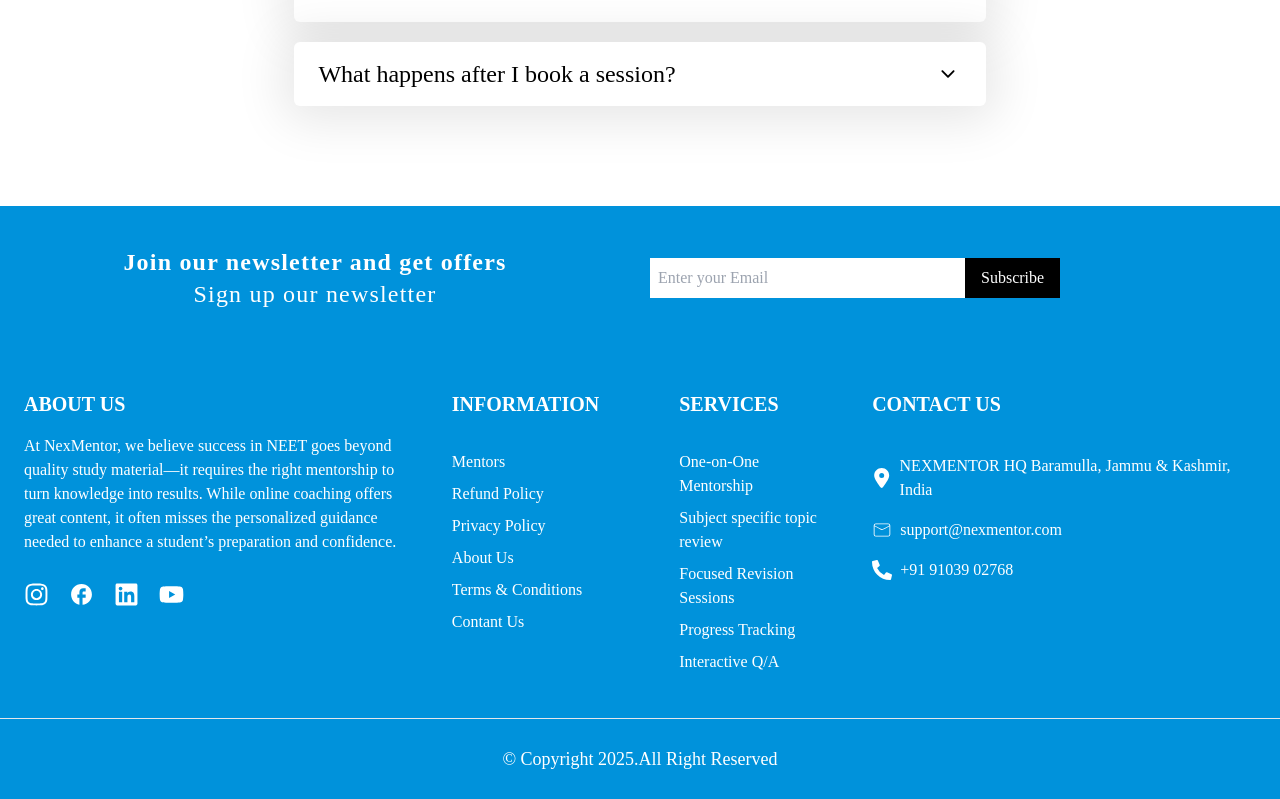
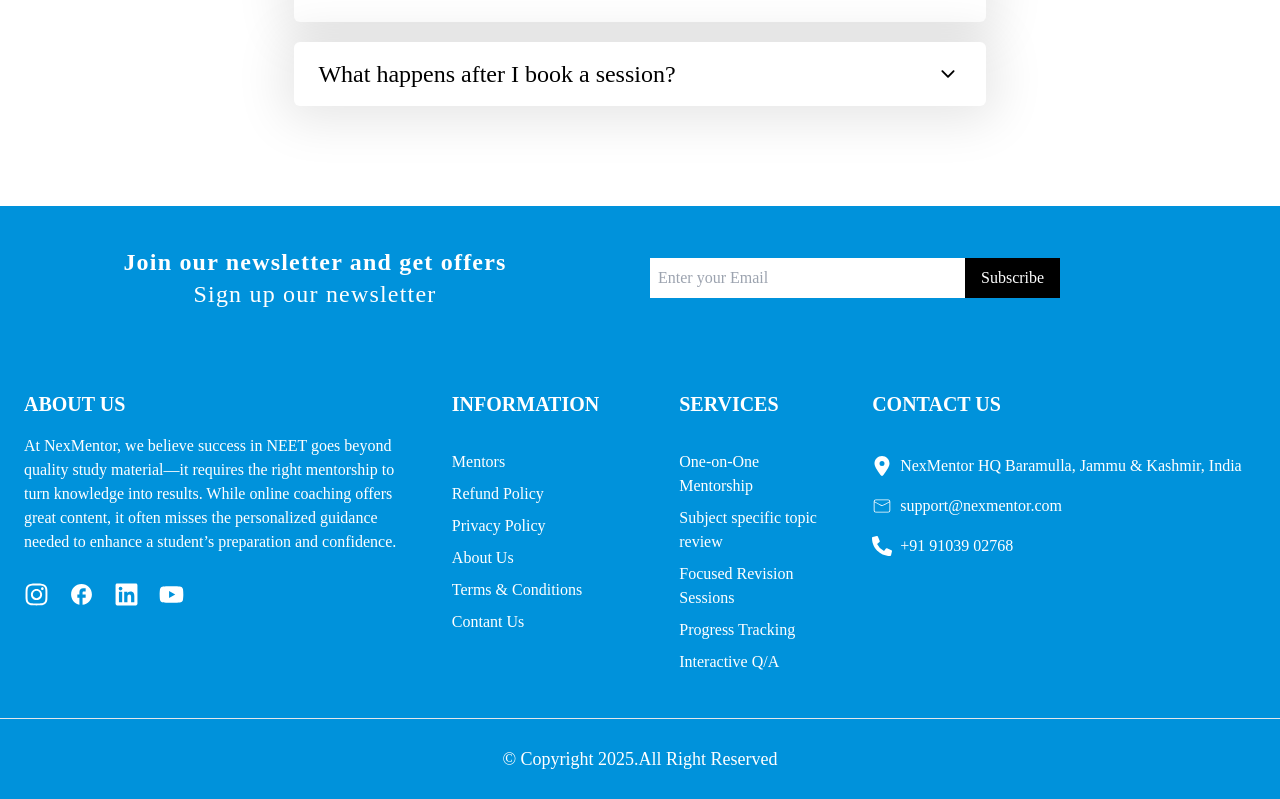
Before and after one commit to syedhaamed/NexMentorFrontend, a React (Vite) app: page / in a window 1280 px wide. Shown: the part 3768-4567 px from the top of the page. Built offline with nearby package versions, Linux system fonts and the light colour scheme; no server answers.

Commit message:
little fix

```diff
--- a/src/components/Admin/Webinars.jsx
+++ b/src/components/Admin/Webinars.jsx
@@ -36,10 +36,10 @@ function Webinars() {
     }
   };
 
-  async function getAdminDetails() {
+  async function getAdminDetails(id) {
     try {
       setLoading(true)
-      const response = await axios.post(`${backend}/api/v1/admin/admin-details`, { id: adminId })
+      const response = await axios.post(`${backend}/api/v1/admin/admin-details`, { id })
       if (response.data.statusCode === 200) {
         setWebinarDetails(response.data.data.webinar)
         setLoading(false)
@@ -106,7 +106,7 @@ function Webinars() {
       const decodedToken = jwtDecode(token);
       if (decodedToken.id === adminId) {
         setAdminId(decodedToken.id)
-        getAdminDetails()
+        getAdminDetails(decodedToken.id)
       }
     }
     else {
--- a/src/components/ContactPage.jsx
+++ b/src/components/ContactPage.jsx
@@ -91,7 +91,7 @@ function ContactPage() {
                         <p className='text-[#9C9C9C] my-3 xl:text-lg xl:my-4'>Open hours</p>
                         <p className='text-sm text-white xl:text-base'>24/7</p>
                         <p className='text-[#9C9C9C] my-3 xl:text-lg xl:my-4'>Location</p>
-                        <p className='text-sm text-white xl:text-base'>NEXMENTOR HQ Baramulla, Jammu & Kashmir, India</p>
+                        <p className='text-sm text-white xl:text-base'>NexMentor HQ Baramulla, Jammu & Kashmir, India</p>
                         <p className='text-[#9C9C9C] my-3 xl:text-lg xl:my-4'>Follow us</p>
                         <div className='w-full h-auto flex items-center gap-4 text-white'>
                             <NavLink to='https://www.instagram.com/nexmentor.in/?utm_source=ig_web_button_share_sheet' target='_blank'><FaInstagram size={25} /></NavLink>
--- a/src/components/Footer.jsx
+++ b/src/components/Footer.jsx
@@ -69,7 +69,7 @@ function Footer() {
         <div className='w-full h-auto flex flex-col justify-center items-center text-white md:justify-start md:items-start'>
           <h2 className='text-lg font-semibold lg:text-lg xl:text-xl'>CONTACT US</h2>
           <div className='w-f h-auto flex flex-col gap-4 mt-4'>
-            <p className='text-sm flex items-center justify-center gap-2 md:justify-start mt-5 xl:text-base'><FaLocationDot size={20} /> NEXMENTOR HQ Baramulla, Jammu & Kashmir, India</p>
+            <p className='text-sm flex items-center justify-center gap-2 md:justify-start mt-5 xl:text-base'><FaLocationDot size={20} /> NexMentor HQ Baramulla, Jammu & Kashmir, India</p>
             <p className='text-sm flex items-center justify-center gap-2 md:justify-start xl:text-base'><CiMail size={20} /> support@nexmentor.com</p>
             <p className='text-sm flex items-center justify-center gap-2 md:justify-start xl:text-base'><FaPhoneAlt size={20} /> +91 91039 02768</p>
           </div>
```
